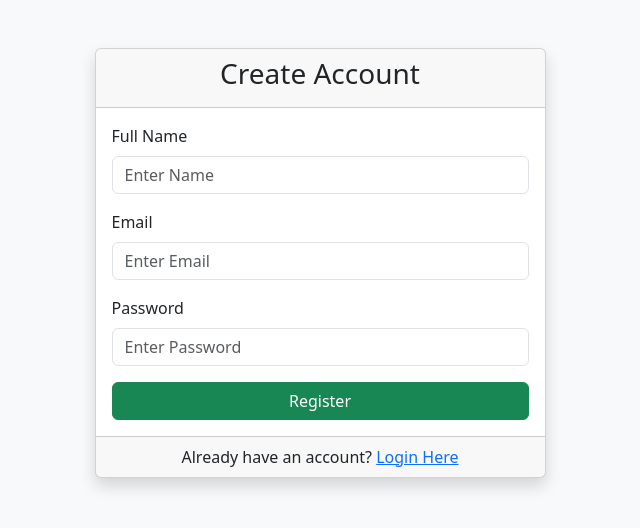
After one commit to kaustubh2802/Py-Flask-1.-CRUD, a Flask app: page /register in a window 1280 px wide. The commit adds this page. Shown: the top 528 px of the page, without its empty margins (320-960 px from the left). Run offline with Flask 3, Linux system fonts and the light colour scheme; some libraries are stand-ins or nearby versions.

Commit message:
login,register, session = user table

```diff
--- a/app.py
+++ b/app.py
@@ -1,13 +1,53 @@
-from flask import Flask
-from flask import render_template
-from flask import request
-from flask import redirect
+# from flask import Flask
+# from flask import render_template
+# from flask import request
+# from flask import redirect
+# from database.db import get_connection
+
+
+
+from flask import Flask, render_template, request, redirect, session
+from werkzeug.security import generate_password_hash
+from werkzeug.security import check_password_hash
 from database.db import get_connection
+from flask import flash
+
+
+
+
+
 
 app = Flask(__name__)
 
+app.secret_key = "student_management_secret"
+
+
+
+
+# app = Flask(__name__)
+
+# @app.route("/")
+# def home():
+
+#     conn = get_connection()
+
+#     cursor = conn.cursor()
+
+#     cursor.execute(
+#         "SELECT * FROM students"
+#     )
+
+#     students = cursor.fetchall()
+
+#     conn.close()
+
+#     return render_template("index.html",students=students)
+
 @app.route("/")
 def home():
+
+    if 'user_id' not in session:
+        return redirect('/login')
 
     conn = get_connection()
 
@@ -21,11 +61,19 @@ def home():
 
     conn.close()
 
-    return render_template("index.html",students=students)
+    return render_template(
+        "index.html",
+        students=students
+    )
+
+
+
 
 
 @app.route("/add", methods=["GET", "POST"])
 def add_student():
+    if 'user_id' not in session:
+        return redirect('/login')
 
     if request.method == "POST":
 
@@ -57,6 +105,8 @@ def add_student():
 
 @app.route("/delete/<int:id>")
 def delete_student(id):
+    if 'user_id' not in session:
+        return redirect('/login')
 
     conn = get_connection()
 
@@ -80,6 +130,8 @@ def delete_student(id):
     methods=["GET","POST"]
 )
 def edit_student(id):
+    if 'user_id' not in session:
+        return redirect('/login')
 
     conn = get_connection()
 
@@ -125,5 +177,100 @@ def edit_student(id):
         student=student
     )
 
+
+
+@app.route('/register', methods=['GET','POST'])
+def register():
+
+    if request.method == 'POST':
+
+        name = request.form['name']
+        email = request.form['email']
+        password = request.form['password']
+        #password = abc@123
+
+        # $4528sdaf8asdf54asdf43ds3f1 = generate_password_hash(password)
+        hashed_password = generate_password_hash(password)
+
+        conn = get_connection()
+        cursor = conn.cursor()
+
+        query = """
+        INSERT INTO users(name,email,password)
+        VALUES(%s,%s,%s)
+        """
+
+        cursor.execute(
+            query,
+            (name,email,hashed_password)
+        )
+
+        conn.commit()
+        flash( "Registration Successful", "success")
+
+
+        cursor.close()
+        conn.close()
+
+        return redirect('/login')
+
+    return render_template('register.html')
+
+
+
+@app.route('/login', methods=['GET','POST'])
+def login():
+
+    if request.method == 'POST':
+
+        email = request.form['email']
+        password = request.form['password']
+
+        conn = get_connection()
+        cursor = conn.cursor(dictionary=True)
+
+        query = """
+        SELECT * FROM users
+        WHERE email=%s
+        """
+
+        cursor.execute(query,(email,))
+
+        user = cursor.fetchone()
+
+        cursor.close()
+        conn.close()
+
+        if user and check_password_hash(
+                user['password'],
+                password):
+
+            session['user_id'] = user['id']
+            session['user_name'] = user['name']
+            session['user_email'] = email
+            flash( "Login Successful", "success")
+
+            return redirect('/')
+
+        flash("Invalid Email or Password","error")
+        # return "Invalid Email or Password"
+
+
+    return render_template('login.html')
+
+
+
+@app.route('/logout')
+def logout():
+
+    session.clear()
+
+    flash(
+        "Logout Successful",
+        "success"
+    )
+
+    return redirect('/login')
+
 if __name__ == "__main__":
     app.run(debug=True)
--- a/student_db.sql
+++ b/student_db.sql
@@ -35,7 +35,7 @@ CREATE TABLE IF NOT EXISTS `students` (
   `course` varchar(100) DEFAULT NULL,
   `created_at` timestamp NULL DEFAULT CURRENT_TIMESTAMP,
   PRIMARY KEY (`id`)
-) ENGINE=MyISAM AUTO_INCREMENT=9 DEFAULT CHARSET=utf8mb4 COLLATE=utf8mb4_0900_ai_ci;
+) ENGINE=MyISAM AUTO_INCREMENT=9 DEFAULT CHARSET=utf8mb4 COLLATE=utf8mb4_general_ci;
 
 --
 -- Dumping data for table `students`
--- /dev/null
+++ b/templates/register.html
@@ -0,0 +1,116 @@
+<!DOCTYPE html>
+<html>
+<head>
+    <title>Register</title>
+
+    <link href="https://cdn.jsdelivr.net/npm/bootstrap@5.3.8/dist/css/bootstrap.min.css" rel="stylesheet">
+</head>
+<body class="bg-light">
+
+    <div class="container">
+
+        <div class="row justify-content-center mt-5">
+
+            <div class="col-md-5">
+
+                <div class="card shadow">
+
+                    <div class="card-header text-center">
+                        <h3>Create Account</h3>
+                    </div>
+
+                    <div class="card-body">
+
+                        <form method="POST">
+
+                            <div class="mb-3">
+                                <label class="form-label">
+                                    Full Name
+                                </label>
+
+                                <input
+                                    type="text"
+                                    name="name"
+                                    class="form-control"
+                                    placeholder="Enter Name"
+                                    required>
+                            </div>
+
+                            <div class="mb-3">
+                                <label class="form-label">
+                                    Email
+                                </label>
+
+                                <input
+                                    type="email"
+                                    name="email"
+                                    class="form-control"
+                                    placeholder="Enter Email"
+                                    required>
+                            </div>
+
+                            <div class="mb-3">
+                                <label class="form-label">
+                                    Password
+                                </label>
+
+                                <input
+                                    type="password"
+                                    name="password"
+                                    class="form-control"
+                                    placeholder="Enter Password"
+                                    required>
+                            </div>
+
+                            <button
+                                type="submit"
+                                class="btn btn-success w-100">
+
+                                Register
+                            </button>
+
+                        </form>
+
+                    </div>
+
+                    <div class="card-footer text-center">
+
+                        Already have an account?
+
+                        <a href="/login">
+                            Login Here
+                        </a>
+
+                    </div>
+
+                </div>
+
+            </div>
+
+        </div>
+
+    </div>
+
+
+
+    <script src="https://cdn.jsdelivr.net/npm/sweetalert2@11"></script>
+
+{% with messages = get_flashed_messages(with_categories=true) %}
+    {% if messages %}
+        {% for category, message in messages %}
+
+        <script>
+            Swal.fire({
+                icon: '{{ category }}',
+                title: '{{ message }}',
+                showConfirmButton: false,
+                timer: 2000
+            });
+        </script>
+
+        {% endfor %}
+    {% endif %}
+{% endwith %}
+
+</body>
+</html>
```
Also changed, not shown: templates/index.html (+34 -1 lines), templates/login.html (added, +103 -0 lines).
